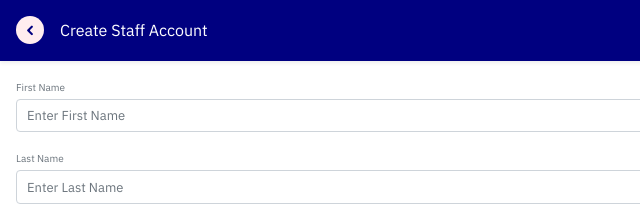
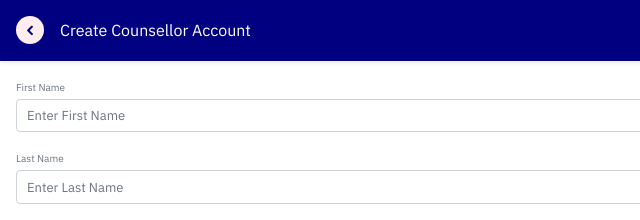
Before and after one commit to onyekakaizer/onyekakaizer.github.io, a plain HTML site: page staff_signup.html in a window 1280 px wide. Shown: the top 220 px of the page, 0-640 px from the left. Drawn offline with Linux system fonts and the light colour scheme; a script that the page names is missing.

Commit message:
Add files via upload

```diff
--- a/staff_signup.html
+++ b/staff_signup.html
@@ -27,7 +27,7 @@
 <div class="osahan-header-nav shadow-sm p-3 d-flex align-items-center bg-danger">
 <h5 class="font-weight-normal mb-0 text-white">
 <a class="text-danger mr-3" href="get-started.html"><i class="icofont-rounded-left"></i></a>
-Create Staff Account
+Create Counsellor Account
 </h5>
 <div class="ml-auto d-flex align-items-center">
 <a class="toggle osahan-toggle h4 m-0 text-white ml-auto" href="#"><i class="icofont-navigation-menu"></i></a>
```
Also changed, not shown: login.html (+1 -1 lines).
